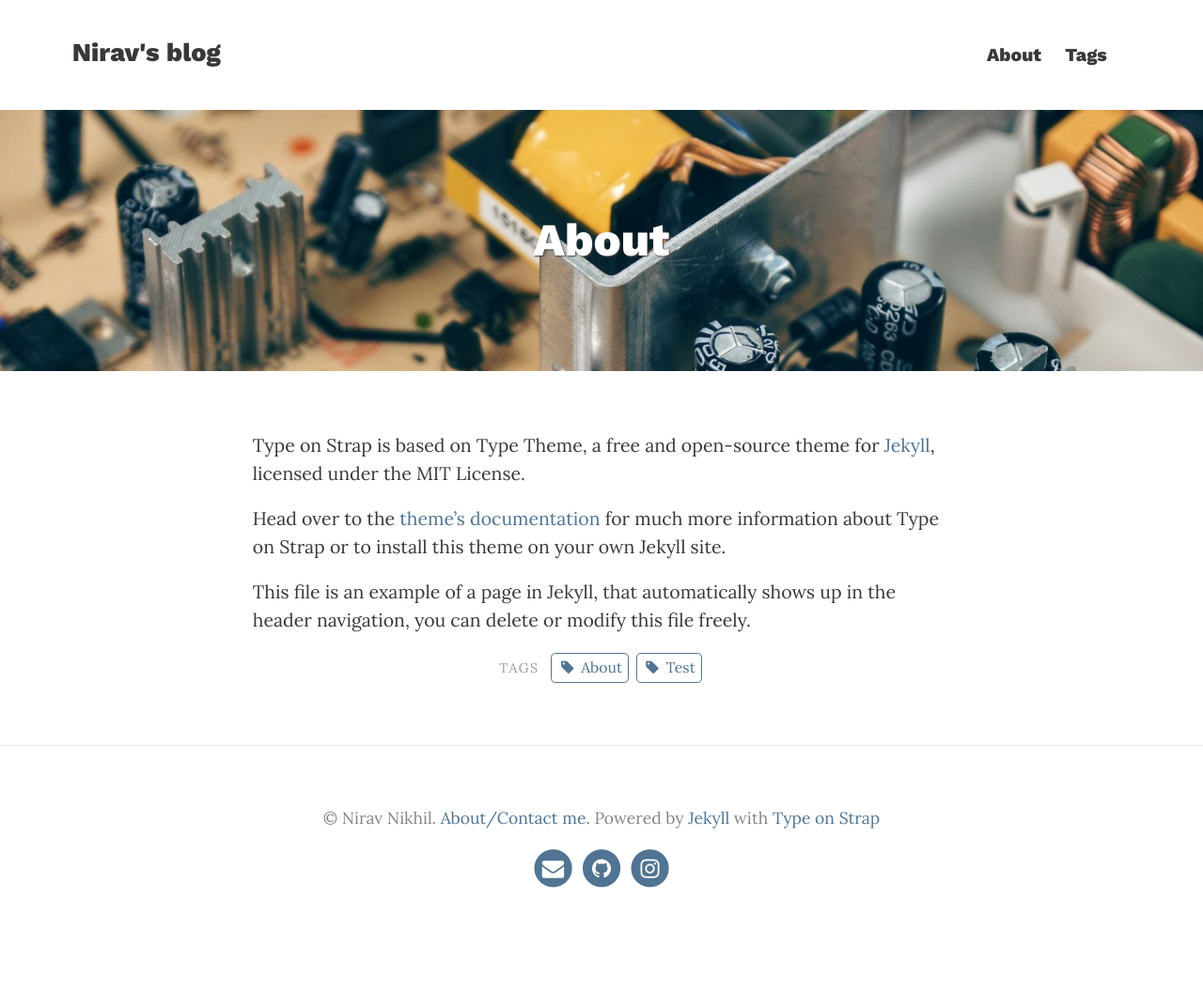
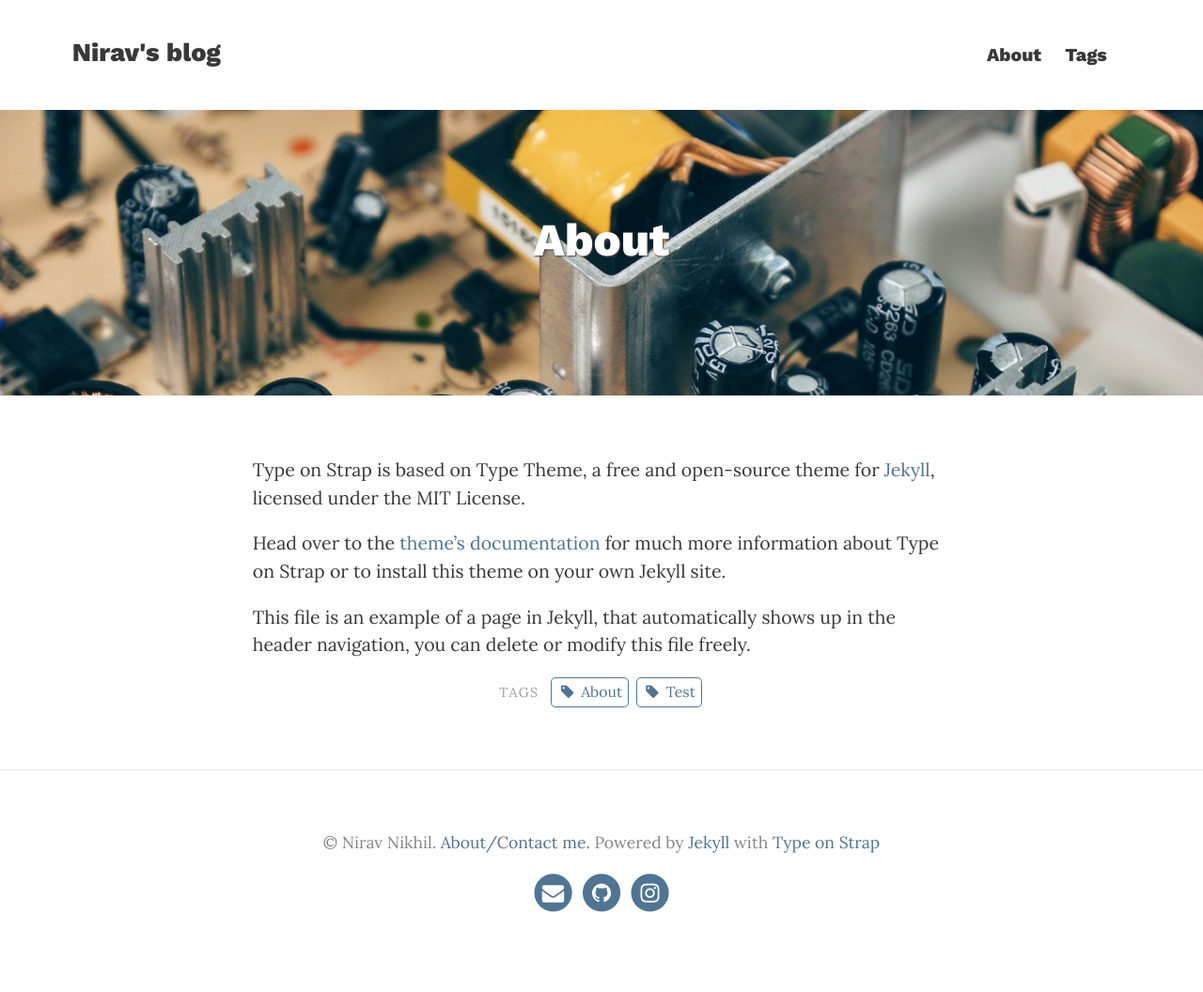
Before and after one commit to niravcodes/niravcodes.github.io, a Jekyll site: the page built from pages/about.md, in a window 1280 px wide. Shown: the whole page at 94% size. Built offline with Jekyll 4.4.1, drawn with Linux system fonts in a browser that asks for light colours; before the commit the page ends 1030 px from its top, so only the background shows below that.

Commit message:
modified:   _layouts/page.html 	modified:   _layouts/post.html

```diff
--- a/_layouts/page.html
+++ b/_layouts/page.html
@@ -2,13 +2,13 @@
 layout: default
 ---
 
-<article {% if page.feature-img  or page.feature-img == "" %}class="feature-image"{% endif %}>
+<article {% if page.feature-img  or page.feature-img != "" %}class="feature-image"{% endif %}>
   <header id="main" style="background-image: url('{{ site.baseurl }}/{{ page.feature-img }}')">
     <h1 id="{{ page.title | default: "" | cgi_escape }}" class="title">
         {{ page.title }}
     </h1>
 
-    {% if page.subtitle  or page.subtitle == "" %}
+    {% if page.subtitle  or page.subtitle != "" %}
     <h2 class="subtitle">{{ page.subtitle }}</h2>
     {% endif %}
 
--- a/_layouts/post.html
+++ b/_layouts/post.html
@@ -1,7 +1,7 @@
 ---
 layout: default
 ---
-<article {% if page.feature-img or page.feature-img == "" %}class="feature-image"{% endif %}>
+<article {% if page.feature-img or page.feature-img != "" %}class="feature-image"{% endif %}>
   <header id="main" style="background-image: url('{{ site.baseurl }}/{{ page.feature-img }}')">
     <h1 id="{{ page.title | cgi_escape }}" class="title">{{ page.title }}</h1>
     <p class="meta">
```
